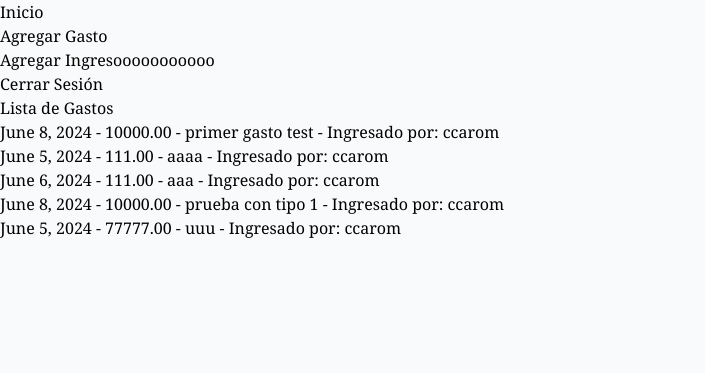
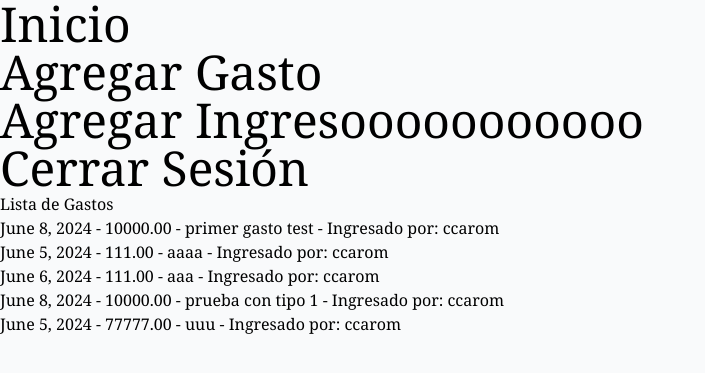
Before and after one commit to carloskaa/furniture-finance-management, a Django app: page /expenses/ in a window 1280 px wide. Shown: the top 373 px of the page, without its empty margins (0-705 px from the left). Run offline with Django 5.2, Linux system fonts and the light colour scheme; a user stored in the database is signed in; data comes from the database, SQL or seed files in the repository; some libraries are stand-ins or nearby versions.

Commit message:
7777777778sy7

```diff
--- a/theme/templates/base.html
+++ b/theme/templates/base.html
@@ -5,17 +5,18 @@
     <title>Mi Proyecto</title>
         <meta charset="UTF-8">
         <meta name="viewport" content="width=device-width, initial-scale=1.0">
-        <meta http-equiv="X-UA-Compatible" content="IE=edge">
+        <meta http-equiv="X-UA-Compatible" content="ie=edge">
         {% tailwind_css %}
 </head>
+
 <body class="bg-gray-50 font-serif leading-normal tracking-normal">
     <nav>
         <div class="container mx-auto">
             <ul>
-                <li><a href="{% url 'home' %}" >Inicio</a></li>
-                <li><a href="{% url 'add_expense' %}" >Agregar Gasto</a></li>
-                <li><a href="{% url 'add_income' %}" >Agregar Ingresooooooooooo</a></li>
-                <li><a href="/logout_sesion" >Cerrar Sesión</a></li>
+                <li class="text-5xl"><a href="{% url 'home' %}" >Inicio</a></li>
+                <li class="text-5xl"><a href="{% url 'add_expense' %}" >Agregar Gasto</a></li>
+                <li class="text-5xl"><a href="{% url 'add_income' %}" >Agregar Ingresooooooooooo</a></li>
+                <li class="text-5xl"><a href="/logout_sesion" >Cerrar Sesión</a></li>
             </ul>
         </div>
     </nav>
```
